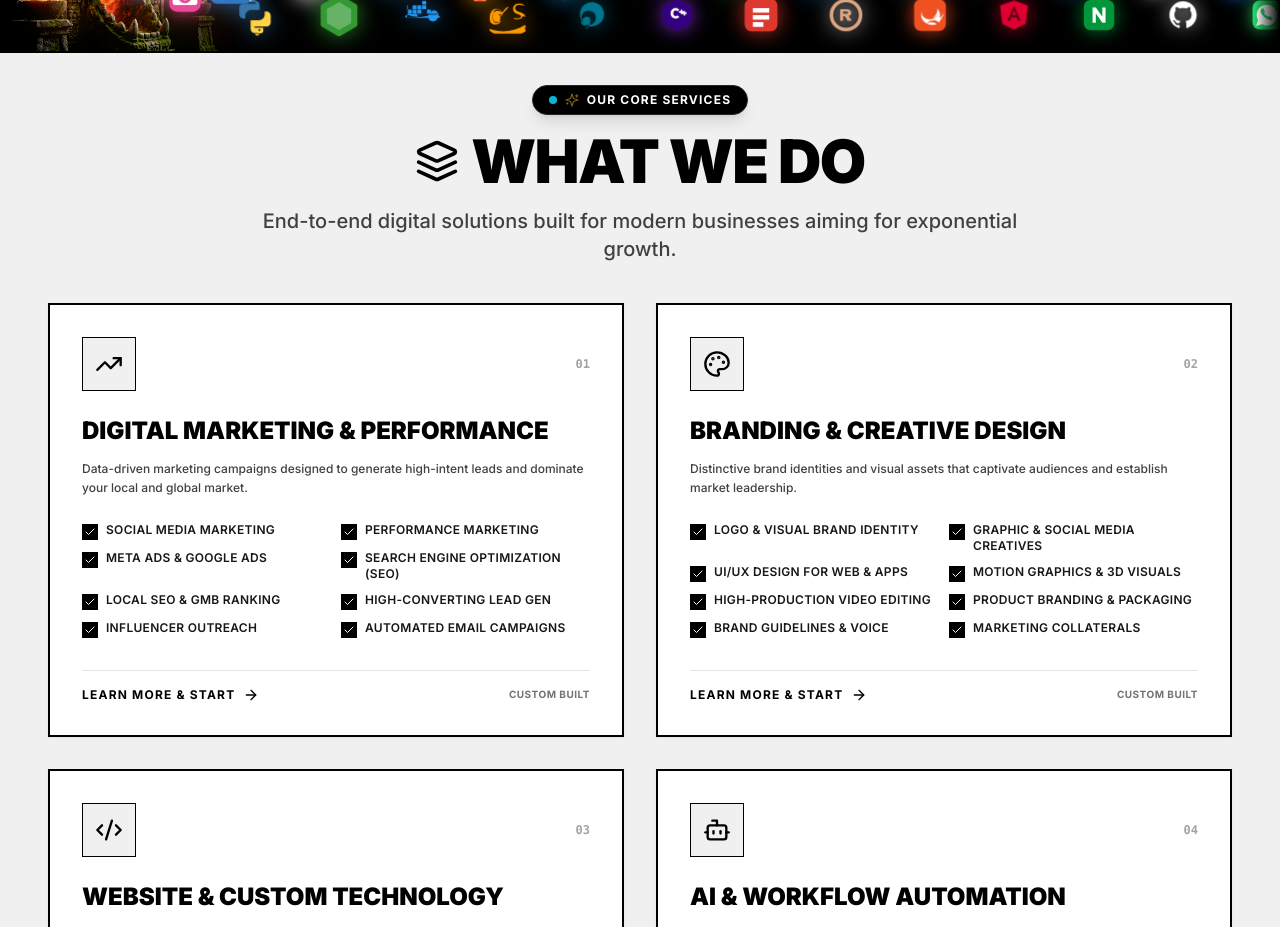
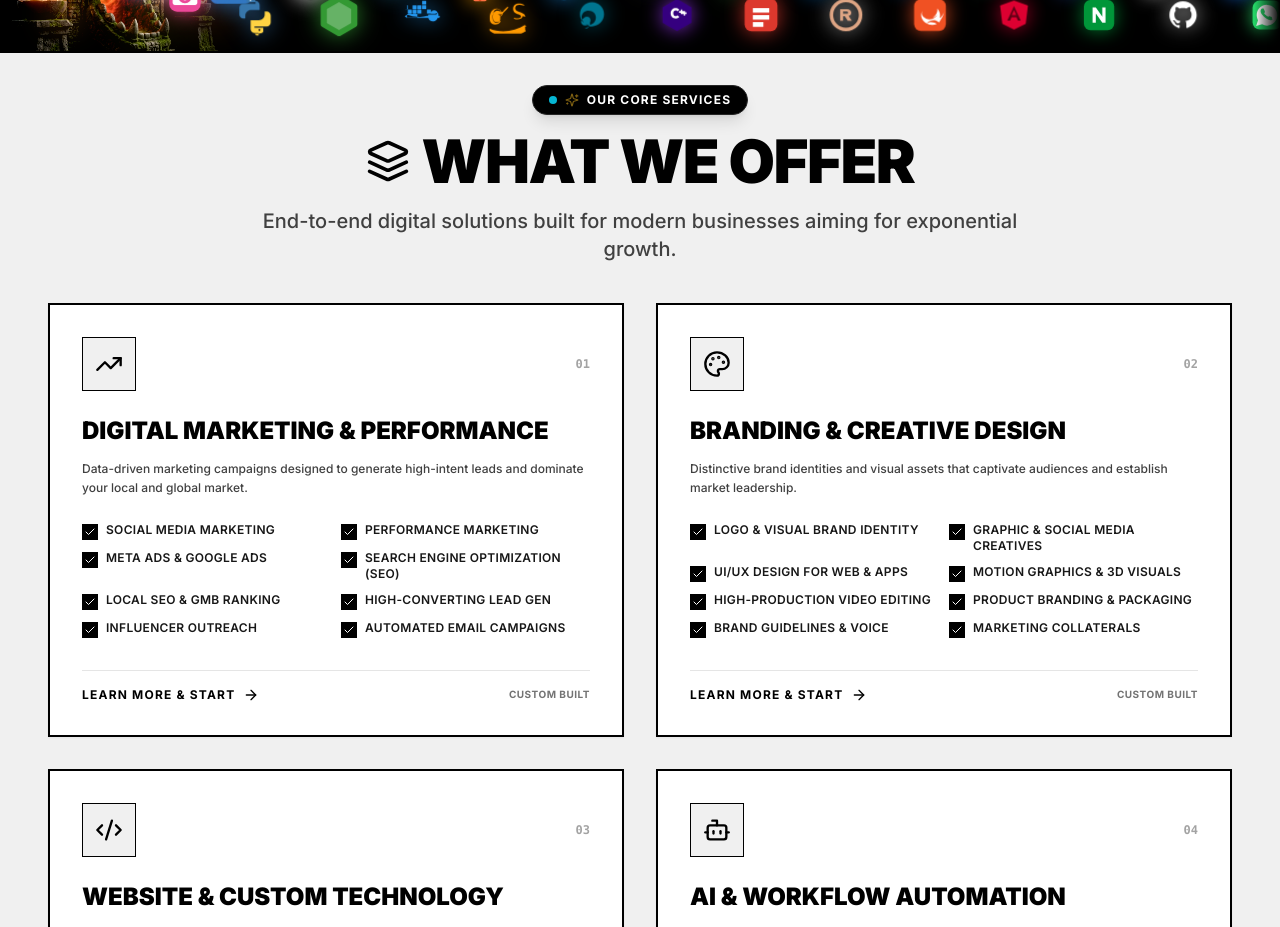
Before and after one commit to MrAadi999/BiHAR-STACK, a Next.js app: page / in a window 1280 px wide. Shown: the part 1860-2787 px from the top of the page. Built offline with nearby package versions, Linux system fonts and the light colour scheme; a web font is replaced by a local one.

Commit message:
feat: change heading text from 'What We Do' to 'What We Offer'

```diff
--- a/components/sections/ServicesSection.tsx
+++ b/components/sections/ServicesSection.tsx
@@ -101,7 +101,7 @@ export default function ServicesSection() {
             className="text-4xl sm:text-5xl lg:text-6xl font-black tracking-tight text-black mb-4 uppercase flex items-center justify-center gap-3"
           >
             <Layers className="w-9 h-9 sm:w-11 sm:h-11 text-black inline-block" />
-            <span>What We Do</span>
+            <span>What We Offer</span>
           </motion.h2>
           <motion.p
             initial={{ opacity: 0, y: 20 }}
```
